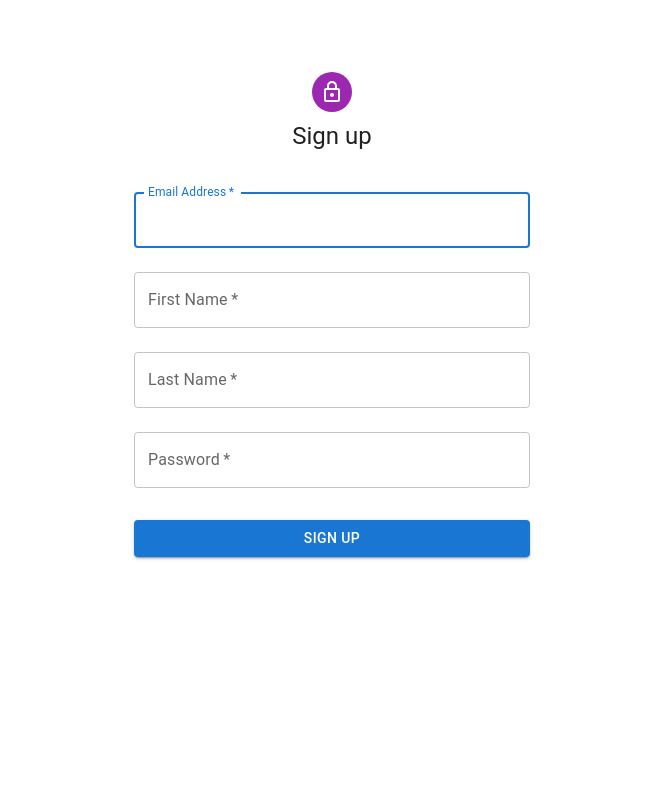
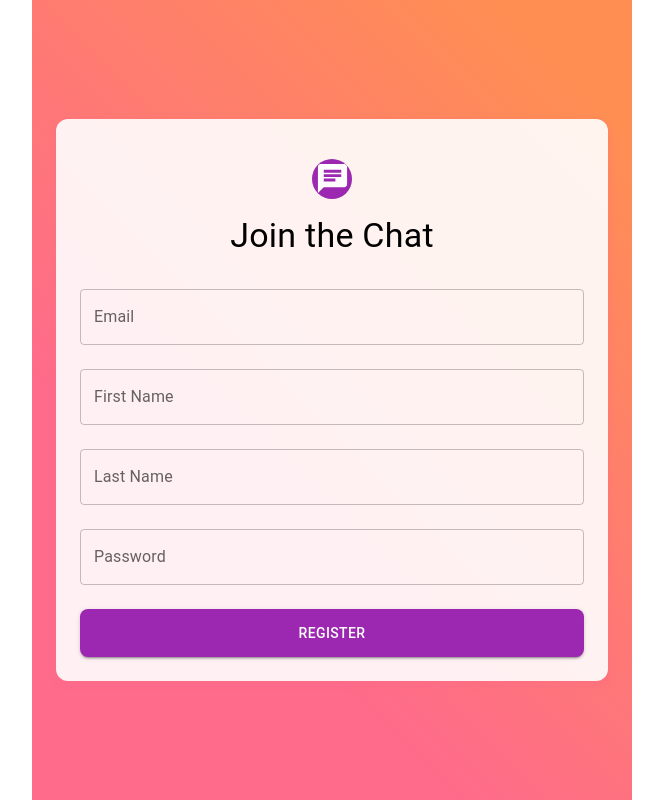
Before and after one commit to Kainat999/ChatApp, a React (Create React App) app in the folder frontend/: page / in a window 1280 px wide. Shown: the whole page, without its empty margins (308-971 px from the left). Built offline with nearby package versions, Linux system fonts and the light colour scheme.

Commit message:
style the file

```diff
--- a/frontend/src/Components/Register.js
+++ b/frontend/src/Components/Register.js
@@ -1,115 +1,109 @@
 import React, { useState } from 'react';
-import { TextField, Button, Typography, Container, CssBaseline, Avatar, Box } from '@mui/material';
-import LockOutlinedIcon from '@mui/icons-material/LockOutlined';
+import { TextField, Button, Container, Typography, Box, Avatar } from '@mui/material';
+import ChatIcon from '@mui/icons-material/Chat';
 
-export default function Register() {
+export default function Register(){
     const BASE_URL = "http://127.0.0.1:8000/";
     const [formData, setFormData] = useState({
         "email": "",
         "first_name": "",
         "last_name": "",
         "password": ""
-    });
-    const [error, setError] = useState(null);
+    }
 
-    const handleFormSubmit = (event) => {
-        event.preventDefault();
-
-        fetch(`${BASE_URL}register/`, {
+    )
+    const handleFormSubmit = () =>{
+        fetch(`${BASE_URL}register/`,{
             method: 'POST',
             headers: {
                 'Content-Type': 'application/json',
             },
             body: JSON.stringify(formData)
         })
-        .then(async response => {
-            if (!response.ok) {
-                const data = await response.json();
-                throw new Error(data.error);
-            }
-            return response.json();
-        })
+        .then(response => response.json())
         .then(data => {
             console.log(data);
-            setError(null);
         })
         .catch(error => {
-            console.error('There was a problem:', error.message);
-            setError(error.message);
-        });
-    };
-
+            console.log(error);
+        })
+    }
     return (
-        <Container component="main" maxWidth="xs">
-            <CssBaseline />
-            <Box sx={{ marginTop: 8, display: 'flex', flexDirection: 'column', alignItems: 'center' }}>
-                <Avatar sx={{ m: 1, bgcolor: 'secondary.main' }}>
-                    <LockOutlinedIcon />
+        <Container
+            maxWidth="sm"
+            sx={{
+                height: '100vh',
+                display: 'flex',
+                flexDirection: 'column',
+                justifyContent: 'center',
+                backgroundImage: 'linear-gradient(45deg, #FE6B8B 30%, #FF8E53 90%)',
+            }}
+        >
+            <Box
+                sx={{
+                    display: 'flex',
+                    flexDirection: 'column',
+                    alignItems: 'center',
+                    padding: 3,
+                    borderRadius: 3,
+                    backgroundColor: 'rgba(255, 255, 255, 0.9)',
+                    boxShadow: '0 3px 5px 2px rgba(255, 105, 135, .3)',
+                }}
+            >
+                <Avatar sx={{ m: 2, backgroundColor: 'secondary.main' }}>
+                    <ChatIcon fontSize="large" />
                 </Avatar>
-                <Typography component="h1" variant="h5">
-                    Sign up
-                </Typography>
-                <Box component="form" noValidate sx={{ mt: 3 }} onSubmit={handleFormSubmit}>
+                <Typography variant="h4" sx={{ mb: 2 }}>Join the Chat</Typography>
                 <TextField
+                    id="email"
+                    type="email"
+                    label="Email"
+                    variant="outlined"
+                    fullWidth
                     margin="normal"
-                        required
-                        fullWidth
-                        id="email"
-                        label="Email Address"
-                        name="email"
-                        autoComplete="email"
-                        onChange={e => setFormData({...formData, email: e.target.value})}
-                        autoFocus
+                    sx={{ borderRadius: 2 }} // Rounded corners
+                    onChange={e => setFormData({ ...formData, email: e.target.value })}
                 />
                 <TextField
+                    id="first_name"
+                    type="text"
+                    label="First Name"
+                    variant="outlined"
+                    fullWidth
                     margin="normal"
-                        required
-                        fullWidth
-                        name="first_name"
-                        label="First Name"
-                        type="text"
-                        id="first_name"
-                        onChange={e => setFormData({...formData, first_name: e.target.value})}
-                        autoComplete="given-name"
+                    sx={{ borderRadius: 2 }}
+                    onChange={e => setFormData({ ...formData, first_name: e.target.value })}
                 />
                 <TextField
+                    id="last_name"
+                    type="text"
+                    label="Last Name"
+                    variant="outlined"
+                    fullWidth
                     margin="normal"
-                        required
-                        fullWidth
-                        name="last_name"
-                        label="Last Name"
-                        type="text"
-                        id="last_name"
-                        onChange={e => setFormData({...formData, last_name: e.target.value})}
-                        autoComplete="family-name"
+                    sx={{ borderRadius: 2 }}
+                    onChange={e => setFormData({ ...formData, last_name: e.target.value })}
                 />
                 <TextField
+                    id="password"
+                    type="password"
+                    label="Password"
+                    variant="outlined"
+                    fullWidth
                     margin="normal"
-                        required
+                    sx={{ borderRadius: 2 }}
+                    onChange={e => setFormData({ ...formData, password: e.target.value })}
+                />
+                <Button
+                    variant="contained"
+                    color="secondary"
                     fullWidth
-                        name="password"
-                        label="Password"
-                        type="password"
-                        id="password"
-                        onChange={e => setFormData({...formData, password: e.target.value})}
-                        autoComplete="new-password"
-                    />
-                    {error &&
-                        <Typography variant="body2" color="error" sx={{ mt: 2 }}>
-                            {error}
-                        </Typography>
-                    }
-                    <Button
-                        type="submit"
-                        fullWidth
-                        variant="contained"
-                        color="primary"
-                        sx={{ mt: 3, mb: 2 }}
+                    sx={{ mt: 2, py: 1.5, borderRadius: 2 }}
+                    onClick={handleFormSubmit}
                 >
-                        Sign Up
+                    Register
                 </Button>
-                </Box>
             </Box>
         </Container>
     );
-}
+};
```
Lines whose indentation alone changed are shown as unchanged.
